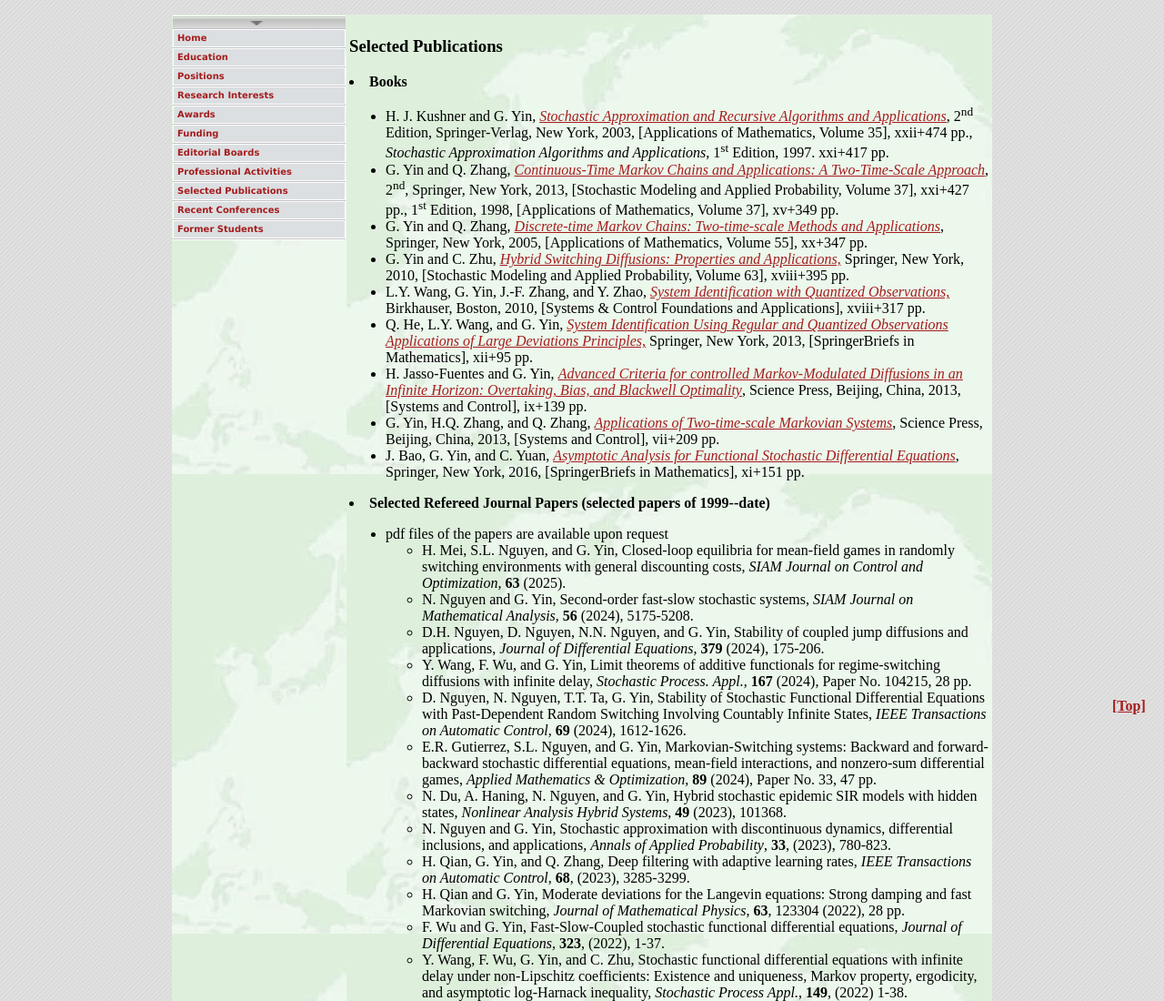
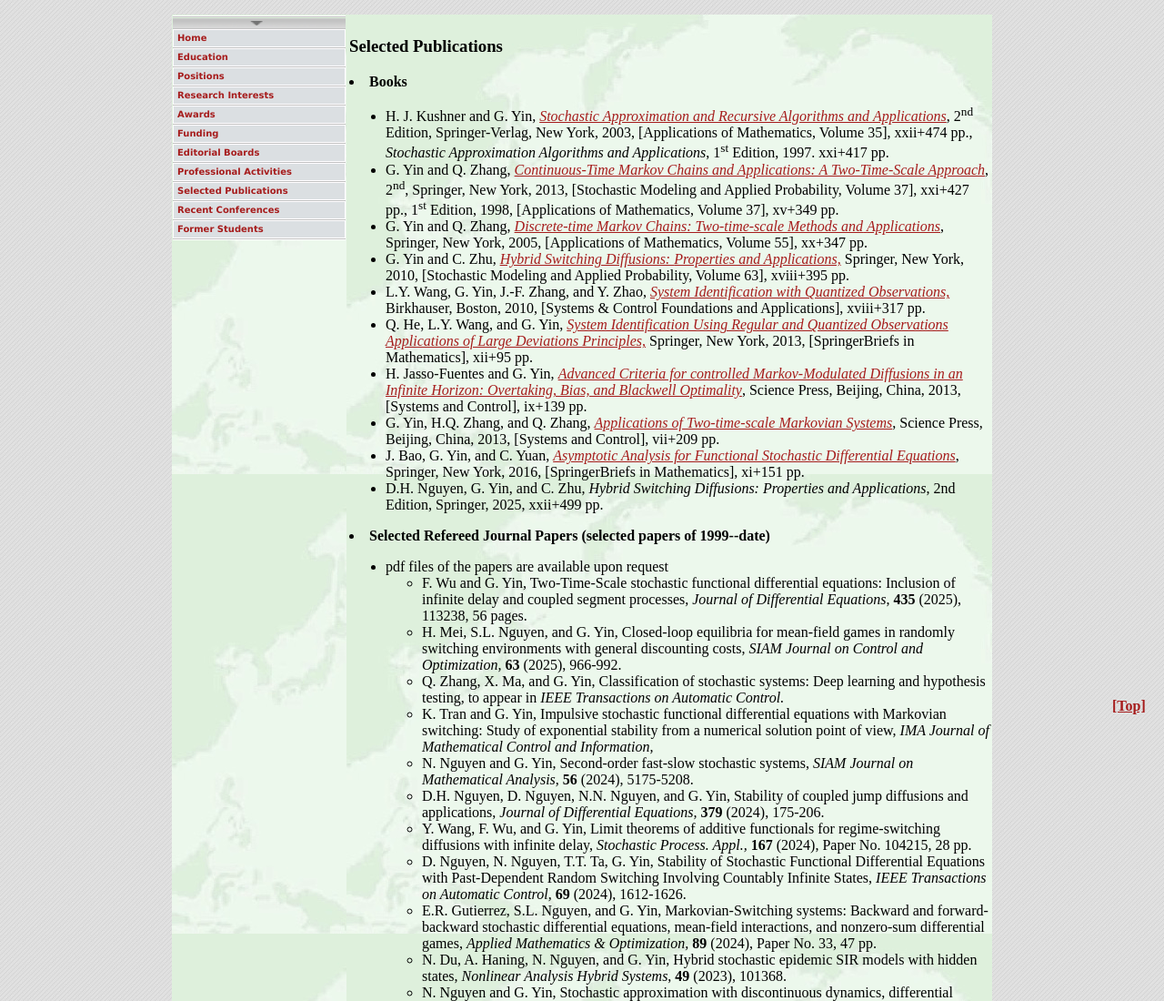
Before and after one commit to gang-george-yin/gang-george-yin.github.io, a plain HTML site: page selected_publications.html in a window 1280 px wide. Shown: the top 1100 px of the page at 91% size. Drawn offline with Linux system fonts and the light colour scheme.

Commit message:
Add files via upload

```diff
--- a/selected_publications.html
+++ b/selected_publications.html
@@ -626,11 +626,15 @@ tab-stops:495.0pt'><span style='mso-fareast-font-family:"MS Mincho"'>
     Markovian Systems</a></i>, Science Press, Beijing, China, 2013, [Systems and Control], vii+209 pp.</li>
 
 
-    <li>J. Bao, G. Yin, and C. Yuan, <a href="http://link.springer.com/book/10.1007/978-3-319-46979-9"><i>Asymptotic Analysis for
+    <li> J. Bao, G. Yin, and C. Yuan, <a href="http://link.springer.com/book/10.1007/978-3-319-46979-9"><i>Asymptotic Analysis for
     Functional Stochastic
     Differential Equations</i></a>,  Springer, New York, 2016, [SpringerBriefs in Mathematics], xi+151 pp.
     </li>
 
+		<li> D.H. Nguyen, G. Yin, and C. Zhu, <i>Hybrid Switching Diffusions:
+Properties and Applications</i>, 2nd Edition, Springer, 2025, xxii+499 pp.
+		</li>
+
     </ul>
     </ul>
 
@@ -641,11 +645,27 @@ tab-stops:495.0pt'><span style='mso-fareast-font-family:"MS Mincho"'>
     <li>pdf files of the papers are available upon request</li>
     <ul>
 
+<li> F. Wu and G. Yin,
+Two-Time-Scale stochastic functional differential equations: Inclusion of infinite
+delay and coupled segment processes, <i>Journal of Differential Equations</i>, <b>435</b> (2025),
+113238, 56 pages.
+</li>
+
 <li> H. Mei, S.L. Nguyen, and G. Yin, Closed-loop equilibria for	mean-field games
 	in randomly switching environments with general discounting costs,
- <i>SIAM Journal on Control and Optimization,</i> <b>63</b> (2025).
-
-</li>
+ <i>SIAM Journal on Control and Optimization,</i> <b>63</b> (2025), 966-992.
+ </li>
+
+ <li> Q. Zhang, X. Ma, and G. Yin, Classification of stochastic systems: Deep learning and hypothesis
+testing, to appear in <i>IEEE Transactions on Automatic Control.</i>
+ </li>
+
+
+<li> K. Tran and G. Yin, Impulsive stochastic functional differential equations with Markovian switching:
+Study of exponential stability from a numerical solution point of view,
+<i>IMA Journal of Mathematical Control and Information,</i>
+</li>
+
 <li> N. Nguyen and G. Yin,
 Second-order fast-slow stochastic systems,  <i>SIAM Journal on Mathematical Analysis,</i> <b>56</b> (2024), 5175-5208.
 </li>
```
